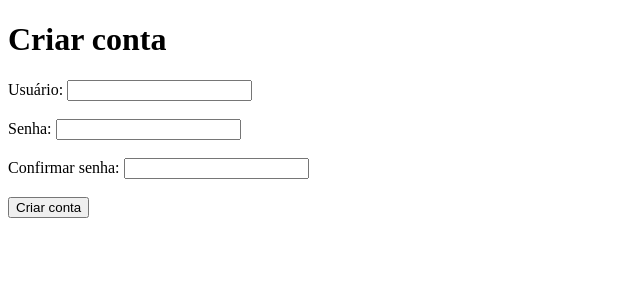
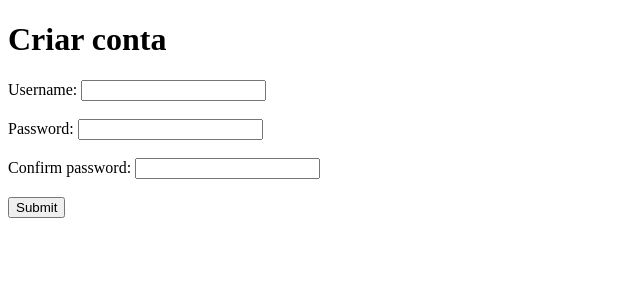
Before and after one commit to dabzr/CRUD-Companhia-Aerea, a Flask app: template templates/register.html in a window 1280 px wide. Shown: the top 300 px of the page, without its empty margins (0-640 px from the left). Run offline with Flask 3, Linux system fonts and the light colour scheme; the template is opened without the code that fills it, so the values that code supplies are empty, except form fields; form fields are guessed from the names that the template uses; parts of the project's set-up code (start-up, migrations or seed data) failed here and were passed over.

Commit message:
Adicionando forms do flask

```diff
--- a/app.py
+++ b/app.py
@@ -2,12 +2,13 @@ from flask import Flask, jsonify, render_template, request, redirect, flash, ses
 from flask_session import Session
 from .infra.repository import aeroporto_repository as aeroporto, assento_repository as assento, aviao_repository as aviao, passageiro_repository as passageiro, ticket_repository as ticket, user_repository as usuario, voos_repository as voo
 from .infra.configs.connection import DBConnectionHandler
+from .forms import RegistrationForm
 from sqlalchemy import MetaData
 from sqlalchemy.orm import class_mapper
 from functools import reduce
 import json
 app = Flask(__name__)
-app.secret_key = "testando"
+app.config["SECRET_KEY"] = "9e4976770668bf1ce6786245c1208161"
 app.config["SESSION_PERMANENT"] = False
 app.config["SESSION_TYPE"] = "filesystem"
 Session(app)
@@ -33,7 +34,7 @@ def login():
     session.clear()
     if request.method == "POST":
         if request.form["submit_button"] == "register_button":
-            return render_template("register.html")
+            return redirect("/register")
         if request.form["submit_button"] == "login_button":
             user = request.form.get("name").lower().strip()
             repo = usuario.UserRepository()
@@ -52,17 +53,19 @@ def login():
 @app.route("/register", methods=["GET", "POST"])
 def register():
     global feedback_message
-    user = request.form.get("name").lower().strip()
-    senha = request.form.get("password")
-    confirmar_senha = request.form.get("confirm_password")
-    if not user or not senha:
-        return render_template("register.html", error_message="Usuários e senhas não podem ser vazios")
-    if senha == confirmar_senha:
-        repo = usuario.UserRepository()
-        repo.insert(user, senha)
-        feedback_message = "Conta criada com sucesso!"
-        return redirect("/")
-    return render_template("register.html", error_message="As senhas precisam ser iguais")
+    form = RegistrationForm()
+    if request.method == "POST":
+        user = form.username.data.lower().strip()
+        senha = form.password.data.strip()
+        confirmar_senha = form.confirm_password.data.strip()
+        if not user or not senha:
+            return render_template("register.html", error_message="Usuários e senhas não podem ser vazios", form=form)
+        if senha == confirmar_senha:
+            repo = usuario.UserRepository()
+            repo.insert(user, senha)
+            feedback_message = "Conta criada com sucesso!"
+            return redirect("/")
+    return render_template("register.html", error_message="As senhas precisam ser iguais", form=form)
 
 @app.route("/root", methods=["GET", "POST"])
 def root():
@@ -96,11 +99,15 @@ def root():
                 args.append(request.form.get(key))
             table_repository[titulo].insert(*args)
     if session.get("name") == "root":
-        #db = DBConnectionHandler()
-        #metadata = MetaData()
-        #metadata.reflect(bind=db.get_engine())
-        #listafoda = list(metadata.tables.keys())
-        #tabelaaquiseria = metadata.tables.values()
+        db = DBConnectionHandler()
+        metadata = MetaData()
+        metadata.reflect(bind=db.get_engine())
+        listafoda = list(metadata.tables.keys())
+        tabelaaquiseria = metadata.tables.items()
+        for i in tabelaaquiseria:
+            print(i)
+        print(listafoda)
+        print(tabelaaquiseria)
         return render_template("root.html", elementos=tables)
     return redirect("/")
 
--- a/templates/register.html
+++ b/templates/register.html
@@ -4,13 +4,11 @@
 
   <h1>Criar conta</h1>
     <form action="/register" method="post">
-      <label for="text_user">Usuário: </label>
-      <input type="text" id="input_user" autocomplete="off" name="name"><br><br>
-      <label for="text_password">Senha:</label>
-      <input type="password" autocomplete="off" id="input_password" name="password"><br><br>
-      <label type="text_confirm_password">Confirmar senha: </label>
-      <input type="password" autocomplete="off" id="input_confirm_password" name="confirm_password"><br><br>
-      <button type="submit">Criar conta</button>
+      {{ form.hidden_tag() }}
+      <div> {{ form.username.label() }}: {{ form.username() }}</div><br>
+      <div> {{ form.password.label() }}: {{ form.password() }}</div><br>
+      <div> {{ form.confirm_password.label() }}: {{ form.confirm_password() }}</div><br>
+      <div> {{ form.submit() }} </div>
     </form>
     <p>
     {{ error_message }}
```
Also changed, not shown: forms.py (added, +9 -0 lines).
